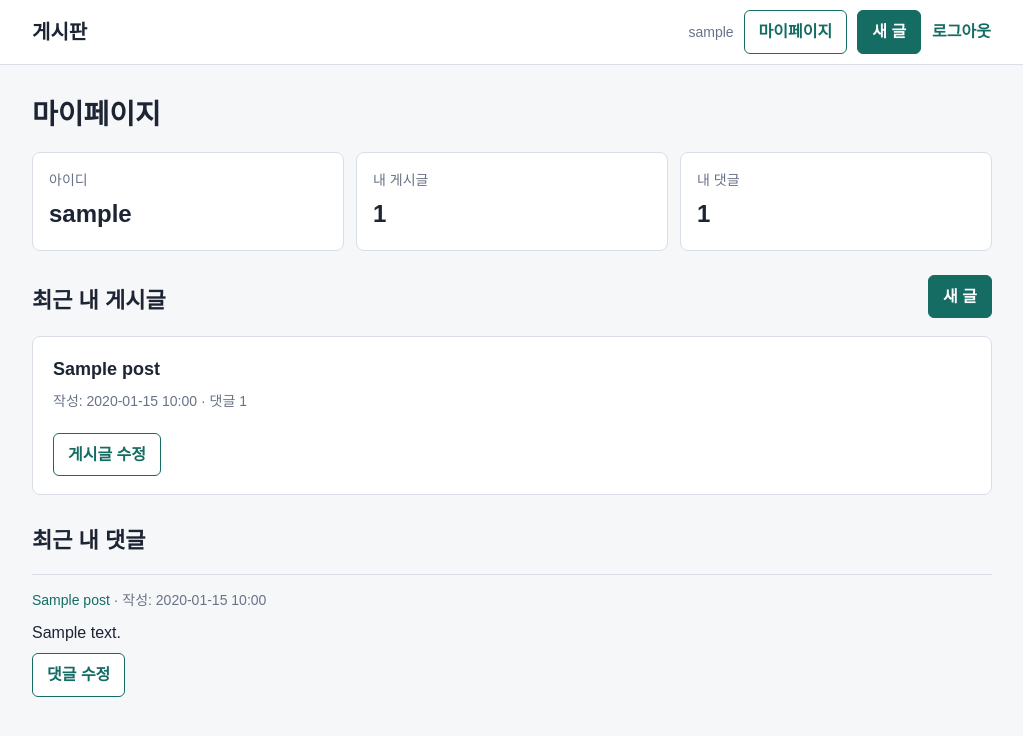
After one commit to harnessworks/harness_starter_kit_django, a Django app: page /accounts/me/ in a window 1280 px wide. The commit adds this page. Shown: the top 736 px of the page, without its empty margins (128-1151 px from the left). Run offline with Django 5.2, Linux system fonts and the light colour scheme; a user stored in the database is signed in; tables that the repository leaves empty hold one stand-in row (values such as "Sample post").

Commit message:
feat: add my page

```diff
--- a/config/urls.py
+++ b/config/urls.py
@@ -18,11 +18,12 @@ from django.contrib import admin
 from django.contrib.auth import views as auth_views
 from django.urls import include, path
 
-from harness_starter_kit_django.views import SignUpView
+from harness_starter_kit_django.views import MyPageView, SignUpView
 
 urlpatterns = [
     path('', include('harness_starter_kit_django.urls')),
     path('accounts/signup/', SignUpView.as_view(), name='signup'),
+    path('accounts/me/', MyPageView.as_view(), name='my_page'),
     path(
         'accounts/login/',
         auth_views.LoginView.as_view(template_name='registration/login.html'),
--- a/harness_starter_kit_django/templates/harness_starter_kit_django/base.html
+++ b/harness_starter_kit_django/templates/harness_starter_kit_django/base.html
@@ -116,6 +116,10 @@
             font-weight: 700;
         }
 
+        .post-row__title a {
+            color: var(--text);
+        }
+
         .toolbar {
             display: flex;
             align-items: flex-end;
@@ -125,6 +129,10 @@
         }
 
         .toolbar .page-title {
+            margin: 0;
+        }
+
+        .toolbar .section-title {
             margin: 0;
         }
 
@@ -258,6 +266,37 @@
             margin-top: 24px;
         }
 
+        .summary-grid {
+            display: grid;
+            grid-template-columns: repeat(auto-fit, minmax(160px, 1fr));
+            gap: 12px;
+            margin-bottom: 24px;
+        }
+
+        .summary-item {
+            border: 1px solid var(--border);
+            border-radius: 8px;
+            padding: 16px;
+            background: var(--panel);
+        }
+
+        .summary-item__label {
+            margin: 0 0 4px;
+            color: var(--muted);
+            font-size: 14px;
+        }
+
+        .summary-item__value {
+            margin: 0;
+            font-size: 24px;
+            font-weight: 700;
+        }
+
+        .section-title {
+            margin: 28px 0 12px;
+            font-size: 22px;
+        }
+
         .comment-list {
             display: grid;
             gap: 14px;
@@ -323,6 +362,7 @@
             <nav class="site-nav" aria-label="사용자 메뉴">
                 {% if user.is_authenticated %}
                     <span class="user-label">{{ user.username }}</span>
+                    <a class="button button--secondary" href="{% url 'my_page' %}">마이페이지</a>
                     <a class="button" href="{% url 'posts:create' %}">새 글</a>
                     <form method="post" action="{% url 'logout' %}">
                         {% csrf_token %}
--- /dev/null
+++ b/harness_starter_kit_django/templates/registration/my_page.html
@@ -0,0 +1,83 @@
+{% extends "harness_starter_kit_django/base.html" %}
+
+{% block title %}마이페이지{% endblock %}
+
+{% block content %}
+    <h1 class="page-title">마이페이지</h1>
+
+    <section class="summary-grid" aria-label="내 활동 요약">
+        <div class="summary-item">
+            <p class="summary-item__label">아이디</p>
+            <p class="summary-item__value">{{ user.username }}</p>
+        </div>
+        <div class="summary-item">
+            <p class="summary-item__label">내 게시글</p>
+            <p class="summary-item__value">{{ post_count }}</p>
+        </div>
+        <div class="summary-item">
+            <p class="summary-item__label">내 댓글</p>
+            <p class="summary-item__value">{{ comment_count }}</p>
+        </div>
+    </section>
+
+    <section aria-labelledby="my-posts-title">
+        <div class="toolbar">
+            <h2 class="section-title" id="my-posts-title">최근 내 게시글</h2>
+            <a class="button" href="{% url 'posts:create' %}">새 글</a>
+        </div>
+        {% if post_count > activity_limit %}
+            <p class="meta">최근 {{ activity_limit }}개만 표시됩니다.</p>
+        {% endif %}
+
+        {% if my_posts %}
+            <div class="post-list">
+                {% for post in my_posts %}
+                    <article class="post-row">
+                        <h3 class="post-row__title">
+                            <a href="{{ post.get_absolute_url }}">{{ post.title }}</a>
+                        </h3>
+                        <div class="meta">
+                            작성: {{ post.created_at|date:"Y-m-d H:i" }}
+                            · 댓글 {{ post.comment_count }}
+                        </div>
+                        <div class="actions">
+                            <a class="button button--secondary" href="{% url 'posts:update' post.pk %}">게시글 수정</a>
+                        </div>
+                    </article>
+                {% endfor %}
+            </div>
+        {% else %}
+            <div class="panel">
+                <p class="empty">작성한 게시글이 없습니다.</p>
+            </div>
+        {% endif %}
+    </section>
+
+    <section aria-labelledby="my-comments-title">
+        <h2 class="section-title" id="my-comments-title">최근 내 댓글</h2>
+        {% if comment_count > activity_limit %}
+            <p class="meta">최근 {{ activity_limit }}개만 표시됩니다.</p>
+        {% endif %}
+
+        {% if my_comments %}
+            <div class="comment-list">
+                {% for comment in my_comments %}
+                    <article class="comment">
+                        <div class="meta">
+                            <a href="{{ comment.post.get_absolute_url }}">{{ comment.post.title }}</a>
+                            · 작성: {{ comment.created_at|date:"Y-m-d H:i" }}
+                        </div>
+                        <p class="comment__body">{{ comment.content }}</p>
+                        <div class="comment__actions">
+                            <a class="button button--secondary" href="{% url 'posts:comment_update' comment.pk %}">댓글 수정</a>
+                        </div>
+                    </article>
+                {% endfor %}
+            </div>
+        {% else %}
+            <div class="panel">
+                <p class="empty">작성한 댓글이 없습니다.</p>
+            </div>
+        {% endif %}
+    </section>
+{% endblock %}
--- a/harness_starter_kit_django/views.py
+++ b/harness_starter_kit_django/views.py
@@ -8,13 +8,21 @@ from django.core.exceptions import PermissionDenied
 from django.db.models import Count, Q
 from django.shortcuts import get_object_or_404, redirect, resolve_url
 from django.urls import reverse_lazy
-from django.views.generic import CreateView, DeleteView, DetailView, ListView, UpdateView
+from django.views.generic import (
+    CreateView,
+    DeleteView,
+    DetailView,
+    ListView,
+    TemplateView,
+    UpdateView,
+)
 
 from .forms import CommentForm, PostForm, SignUpForm
 from .models import Comment, Post
 
 
 FORM_INVALID_MESSAGE = "입력 내용을 확인하세요."
+MY_PAGE_ACTIVITY_LIMIT = 5
 
 
 class FeedbackMessageMixin:
@@ -72,6 +80,34 @@ class SignUpView(FeedbackMessageMixin, CreateView):
         login(self.request, self.object)
         messages.success(self.request, "회원가입이 완료되었습니다.")
         return redirect(self.get_success_url())
+
+
+class MyPageView(LoginRequiredMixin, TemplateView):
+    template_name = "registration/my_page.html"
+
+    def get_context_data(self, **kwargs):
+        context = super().get_context_data(**kwargs)
+        user = self.request.user
+        my_posts = (
+            Post.objects.filter(owner=user)
+            .annotate(comment_count=Count("comments"))
+            .order_by("-created_at")
+        )
+        my_comments = Comment.objects.filter(owner=user).select_related("post").order_by(
+            "-created_at"
+        )
+        post_count = my_posts.count()
+        comment_count = my_comments.count()
+        context.update(
+            {
+                "my_posts": my_posts[:MY_PAGE_ACTIVITY_LIMIT],
+                "my_comments": my_comments[:MY_PAGE_ACTIVITY_LIMIT],
+                "post_count": post_count,
+                "comment_count": comment_count,
+                "activity_limit": MY_PAGE_ACTIVITY_LIMIT,
+            }
+        )
+        return context
 
 
 class PostListView(ListView):
```
Also changed, not shown: docs/decisions/0012-add-my-page.md (added, +30 -0 lines), docs/domain/glossary.md (+2 -1 lines), harness_starter_kit_django/tests.py (+115 -0 lines), README.md.
